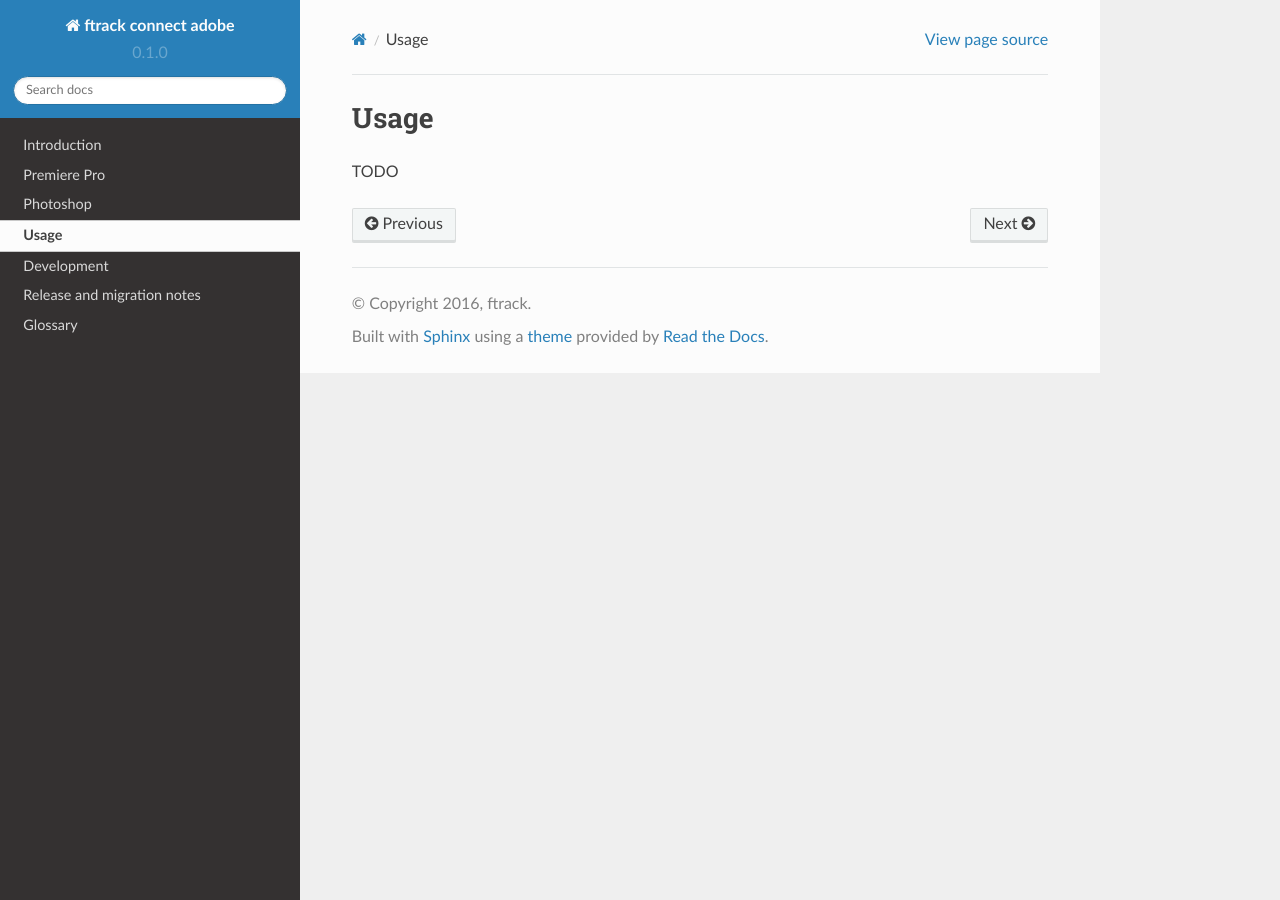
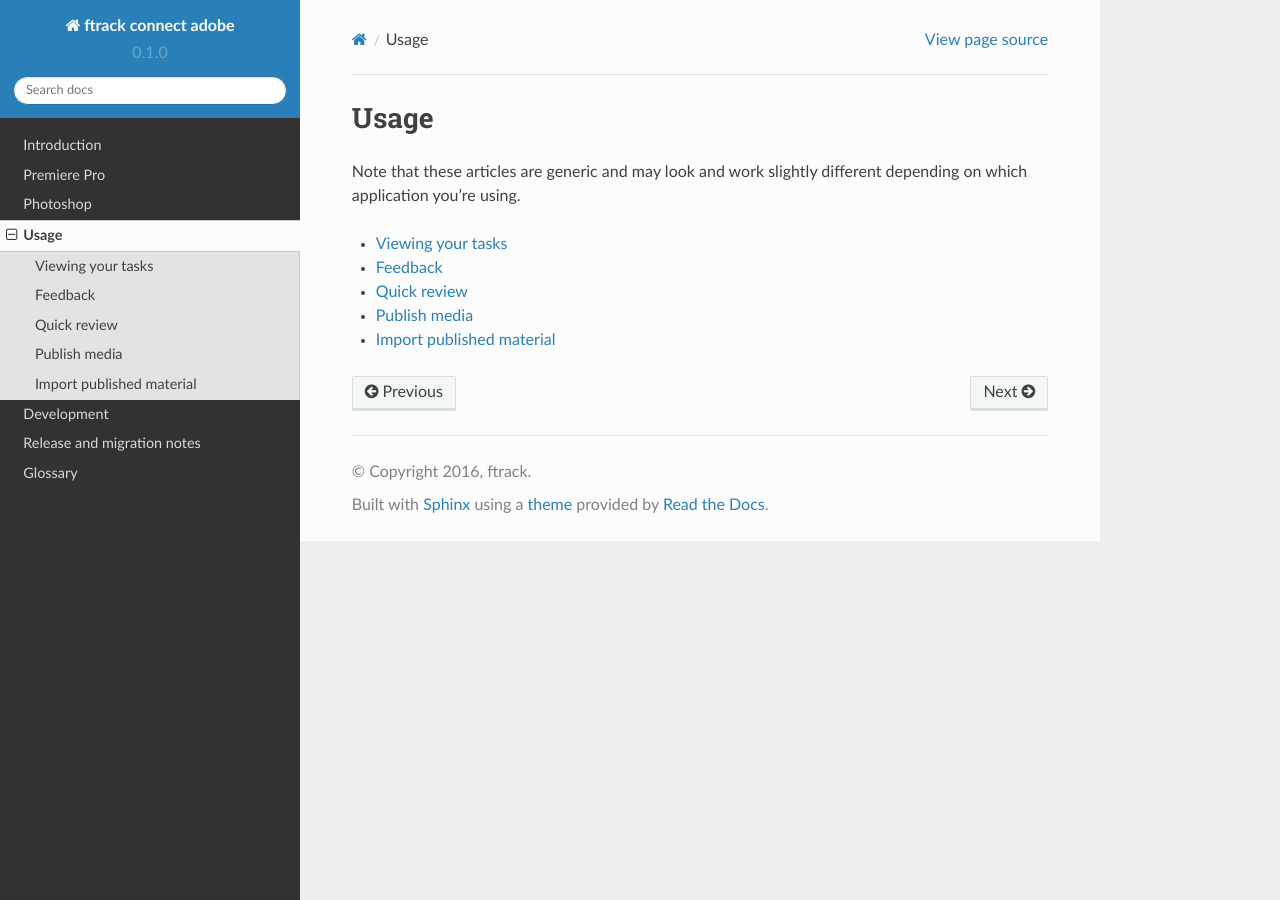
Before and after one commit to ftrackhq/ftrack-connect-spark-adobe, a Sphinx documentation site: the page built from doc/usage/index.rst, in a window 1280 px wide. Built offline with Sphinx 7.4.7 and the Read the Docs theme 2.0.0, drawn with Linux system fonts in a browser that asks for light colours; pages that are not in the unit, such as notebooks, are missing from menus.

```diff
--- a/doc/index.rst
+++ b/doc/index.rst
@@ -11,6 +11,7 @@ ftrack connect integration for Adobe Creative Cloud applications.
     :maxdepth: 1
 
     introduction
+    getting_started
     premiere/index
     photoshop/index
     usage/index
--- a/doc/usage/feedback.rst
+++ b/doc/usage/feedback.rst
@@ -0,0 +1,6 @@
+..
+    :copyright: Copyright (c) 2016 ftrack
+
+********
+Feedback
+********
--- a/doc/usage/import.rst
+++ b/doc/usage/import.rst
@@ -0,0 +1,6 @@
+..
+    :copyright: Copyright (c) 2016 ftrack
+
+*************************
+Import published material
+*************************
--- a/doc/usage/index.rst
+++ b/doc/usage/index.rst
@@ -1,8 +1,18 @@
 ..
     :copyright: Copyright (c) 2016 ftrack
 
-************
+*****
 Usage
-************
+*****
 
-TODO
+Note that these articles are generic and may look and work slightly different
+depending on which application you're using.
+
+.. toctree::
+    :maxdepth: 1
+
+    my_tasks
+    feedback
+    quick_review
+    publish
+    import
--- a/doc/usage/my_tasks.rst
+++ b/doc/usage/my_tasks.rst
@@ -0,0 +1,6 @@
+..
+    :copyright: Copyright (c) 2016 ftrack
+
+******************
+Viewing your tasks
+******************
--- a/doc/usage/publish.rst
+++ b/doc/usage/publish.rst
@@ -0,0 +1,6 @@
+..
+    :copyright: Copyright (c) 2016 ftrack
+
+*************
+Publish media
+*************
--- a/doc/usage/quick_review.rst
+++ b/doc/usage/quick_review.rst
@@ -0,0 +1,6 @@
+..
+    :copyright: Copyright (c) 2016 ftrack
+
+************
+Quick review
+************
```
Also changed, not shown: doc/introduction.rst (+11 -1 lines), doc/usage/getting_started.rst (deleted).
